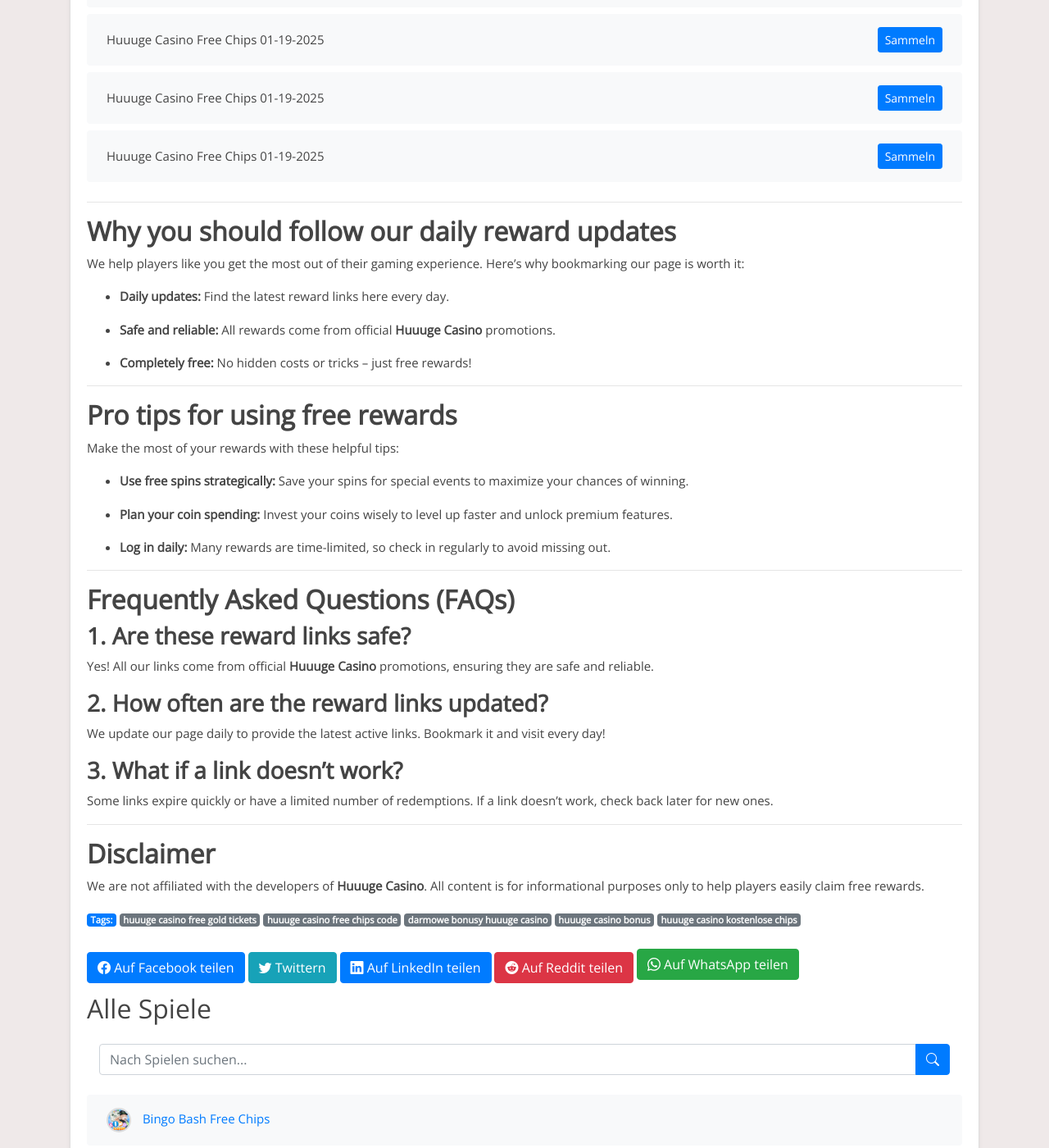
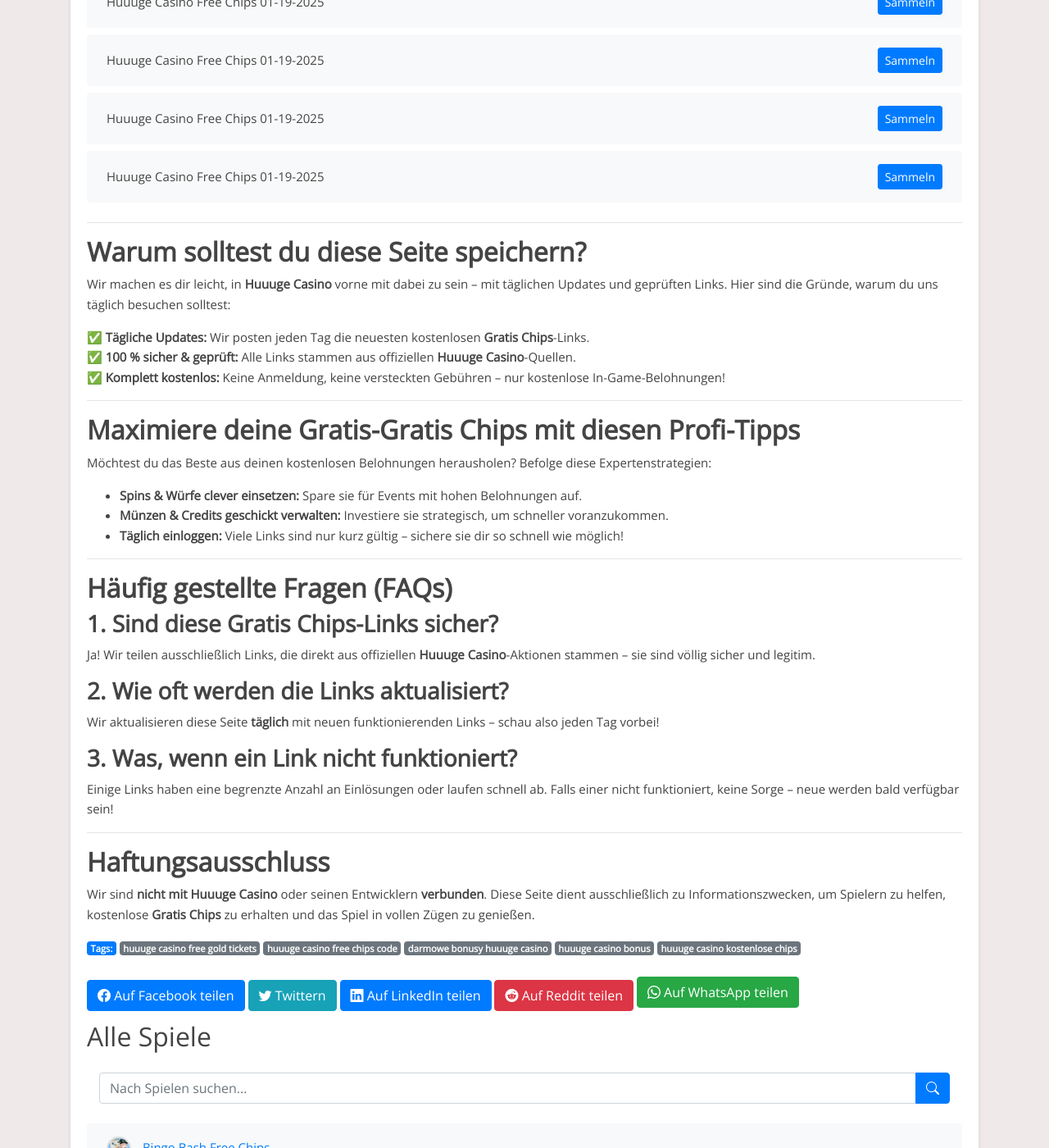
Before and after one commit to Prollad99/bs-de, a Jekyll site: the page built from _posts/2025-01-19-huuuge-casino.md, in a window 1280 px wide and 1400 px high, scrolled down 7772 px. Shown: the whole window at 82% size. Built offline with Jekyll 4.4.1, drawn with Linux system fonts in a browser that asks for light colours; some of the changed text lies outside the part shown.

Commit message:
Update huuuge-casino reward links, content, and last modified date

```diff
--- a/_includes/huuuge-casino_footer.html
+++ b/_includes/huuuge-casino_footer.html
@@ -1,55 +1,38 @@
 ---
 
+## **Warum solltest du diese Seite speichern?**
 
-## **Why you should follow our daily reward updates**
+Wir machen es dir leicht, in **Huuuge Casino** vorne mit dabei zu sein – mit täglichen Updates und geprüften Links. Hier sind die Gründe, warum du uns täglich besuchen solltest:
 
-We help players like you get the most out of their gaming experience. Here’s why bookmarking our page is worth it:
-
-- **Daily updates:** Find the latest reward links here every day.
-
-- **Safe and reliable:** All rewards come from official **Huuuge Casino** promotions.
-
-- **Completely free:** No hidden costs or tricks – just free rewards!
-
+✅ **Tägliche Updates:** Wir posten jeden Tag die neuesten kostenlosen **Gratis Chips**-Links.
+✅ **100 % sicher & geprüft:** Alle Links stammen aus offiziellen **Huuuge Casino**-Quellen.
+✅ **Komplett kostenlos:** Keine Anmeldung, keine versteckten Gebühren – nur kostenlose In-Game-Belohnungen!
 
 ---
 
+## **Maximiere deine Gratis-Gratis Chips mit diesen Profi-Tipps**
 
-## **Pro tips for using free rewards**
+Möchtest du das Beste aus deinen kostenlosen Belohnungen herausholen? Befolge diese Expertenstrategien:
 
-Make the most of your rewards with these helpful tips:
-
-- **Use free spins strategically:** Save your spins for special events to maximize your chances of winning.
-
-- **Plan your coin spending:** Invest your coins wisely to level up faster and unlock premium features.
-
-- **Log in daily:** Many rewards are time-limited, so check in regularly to avoid missing out.
-
+- **Spins & Würfe clever einsetzen:** Spare sie für Events mit hohen Belohnungen auf.
+- **Münzen & Credits geschickt verwalten:** Investiere sie strategisch, um schneller voranzukommen.
+- **Täglich einloggen:** Viele Links sind nur kurz gültig – sichere sie dir so schnell wie möglich!
 
 ---
 
+## **Häufig gestellte Fragen (FAQs)**
 
-## **Frequently Asked Questions (FAQs)**
+### **1. Sind diese Gratis Chips-Links sicher?**
+Ja! Wir teilen ausschließlich Links, die direkt aus offiziellen **Huuuge Casino**-Aktionen stammen – sie sind völlig sicher und legitim.
 
+### **2. Wie oft werden die Links aktualisiert?**
+Wir aktualisieren diese Seite **täglich** mit neuen funktionierenden Links – schau also jeden Tag vorbei!
 
-### **1. Are these reward links safe?**
-
-Yes! All our links come from official **Huuuge Casino** promotions, ensuring they are safe and reliable.
-
-
-### **2. How often are the reward links updated?**
-
-We update our page daily to provide the latest active links. Bookmark it and visit every day!
-
-
-### **3. What if a link doesn’t work?**
-
-Some links expire quickly or have a limited number of redemptions. If a link doesn’t work, check back later for new ones.
-
+### **3. Was, wenn ein Link nicht funktioniert?**
+Einige Links haben eine begrenzte Anzahl an Einlösungen oder laufen schnell ab. Falls einer nicht funktioniert, keine Sorge – neue werden bald verfügbar sein!
 
 ---
 
+## **Haftungsausschluss**
 
-## **Disclaimer**
-
-We are not affiliated with the developers of **Huuuge Casino**. All content is for informational purposes only to help players easily claim free rewards.
+Wir sind **nicht mit** **Huuuge Casino** oder seinen Entwicklern **verbunden**. Diese Seite dient ausschließlich zu Informationszwecken, um Spielern zu helfen, kostenlose **Gratis Chips** zu erhalten und das Spiel in vollen Zügen zu genießen.
--- a/_includes/huuuge-casino_post.html
+++ b/_includes/huuuge-casino_post.html
@@ -1,32 +1,27 @@
-Are you a dedicated **Huuuge Casino** player? Looking for the easiest way to collect free coins, spins, and other bonuses? You're in the right place! We update this page daily with new reward links so you don’t miss any chance to level up faster and fully enjoy the game.
+Bist du ein leidenschaftlicher **Huuuge Casino**-Spieler? Möchtest du **Gratis Chips** sammeln, ohne echtes Geld auszugeben? Dann bist du hier genau richtig!
 
-
-## **What are reward links?**
-
-Reward links are official promotions from **Huuuge Casino** developers that provide players with free in-game items like spins, coins, and exclusive bonuses. They are a great way to enhance your gameplay without spending money.
-
-
-Every day, we provide the latest and most reliable reward links, so you can redeem your rewards effortlessly and continue your journey without interruptions.
-
+Wir aktualisieren diese Seite **täglich** mit neuen **Gratis Chips**-Links, damit du dein Gameplay verbessern, schneller aufsteigen und spannende Belohnungen freischalten kannst – völlig kostenlos.
 
 ---
 
+## **Was sind Gratis Chips-Links?**
 
-## **How to redeem your free rewards**
+**Gratis Chips**-Links sind offizielle Belohnungen der **Huuuge Casino**-Entwickler. Sie bieten kostenlose **Gratis Chips** und weitere In-Game-Boni wie Spins, Würfe, Credits und spezielle Geschenke.
 
-Redeeming your daily rewards is simple and requires just a few steps:
-
-1. **Choose a reward link from the list below.**
-
-2. **Tap on the link and log into your Huuuge Casino account.**
-
-3. **The reward will be instantly credited to your account!**
-
-
-Check back on this page regularly, as links can expire quickly. Don’t miss out!
-
+Statt selbst danach zu suchen, übernehmen wir die Arbeit für dich! Wir sammeln und aktualisieren täglich die neuesten funktionierenden Links, damit du deine Gratis-Belohnungen mühelos einlösen kannst.
 
 ---
 
+## **So löst du deine kostenlosen Gratis Chips ein**
 
-## **Today's Huuuge Casino reward links**
+Deine **Gratis Chips** zu erhalten ist schnell und einfach:
+
+1. **Wähle einen Link aus der Liste unten.**
+2. **Klicke auf den Link und melde dich in deinem Huuuge Casino-Konto an.**
+3. **Genieße deine kostenlosen Gratis Chips – sofort in deinem Spiel verfügbar!**
+
+> 🔔 **Tipp:** Diese Links laufen schnell ab – schau täglich vorbei, um dir deine Belohnungen zu sichern!
+
+---
+
+## **Heutige Gratis-Gratis Chips für Huuuge Casino**
```
